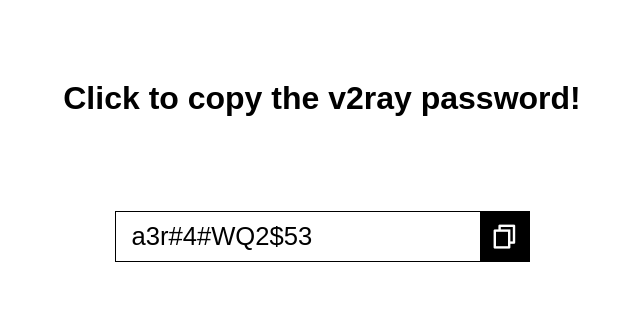
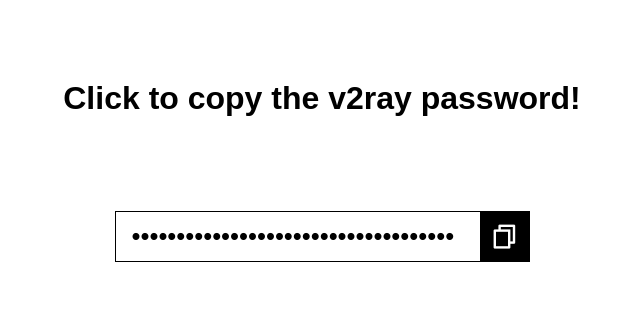
Before and after one commit to stacx-vision/copy, a website: page index.html in a window 1280 px wide. Shown: the part 202-522 px from the top of the page, without its empty margins (318-958 px from the left). Drawn offline with nearby package versions, Linux system fonts and the light colour scheme.

Commit message:
Update index.html

```diff
--- a/index.html
+++ b/index.html
@@ -26,7 +26,7 @@
         <h1 class="title">Click to copy the v2ray password!</h1>
         <div class="form-container">
             <span class="success">password copied to clipboard!</span>
-            <input type="text" value="a3r#4#WQ2$53" id="text-input">
+            <input type="password" value="f17d1200-1ccd-4601-8f3a-d441d3d8989b" id="text-input">
             <i class="ri-file-copy-line" id="copy-btn"></i>
         </div>
     </div>
```
